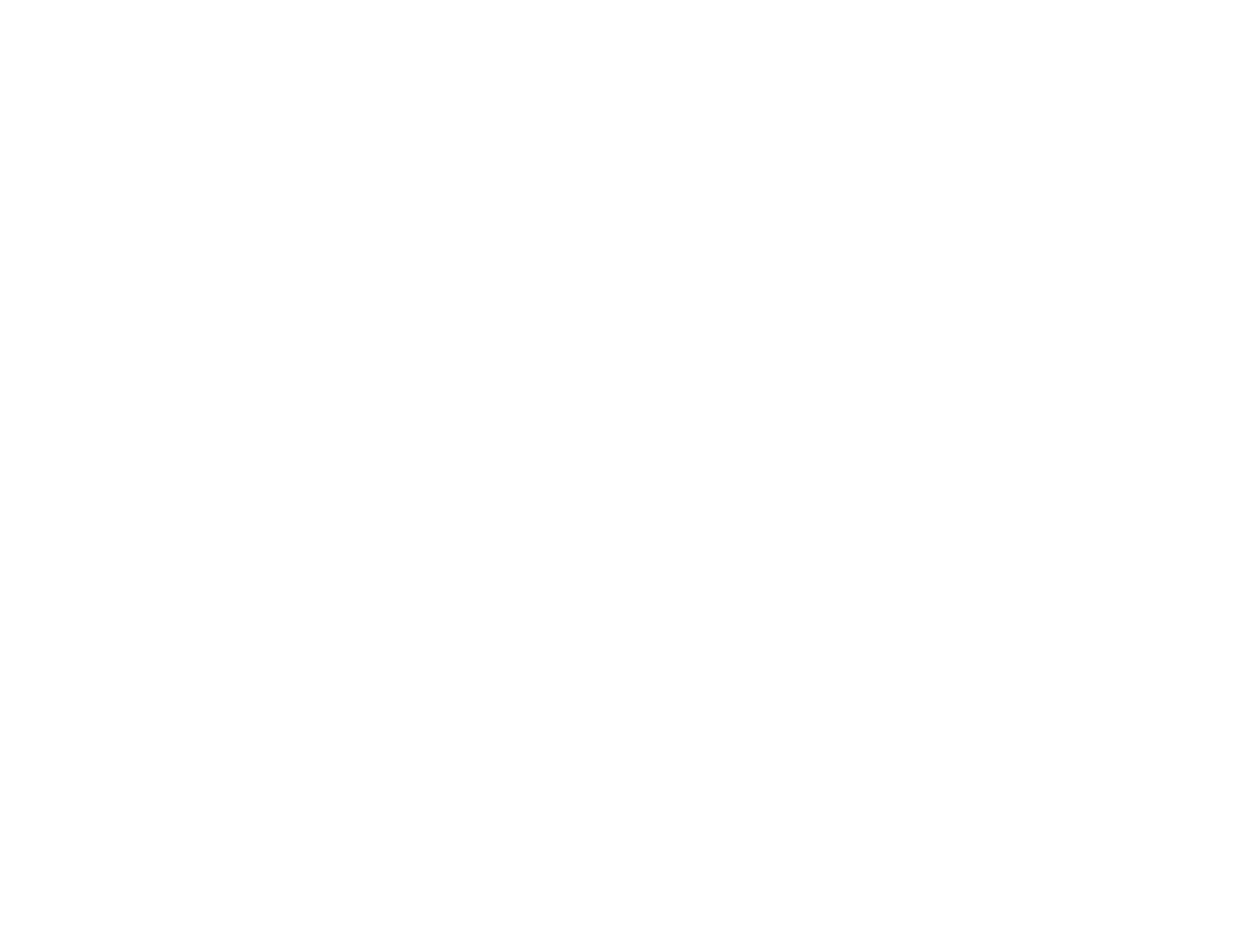
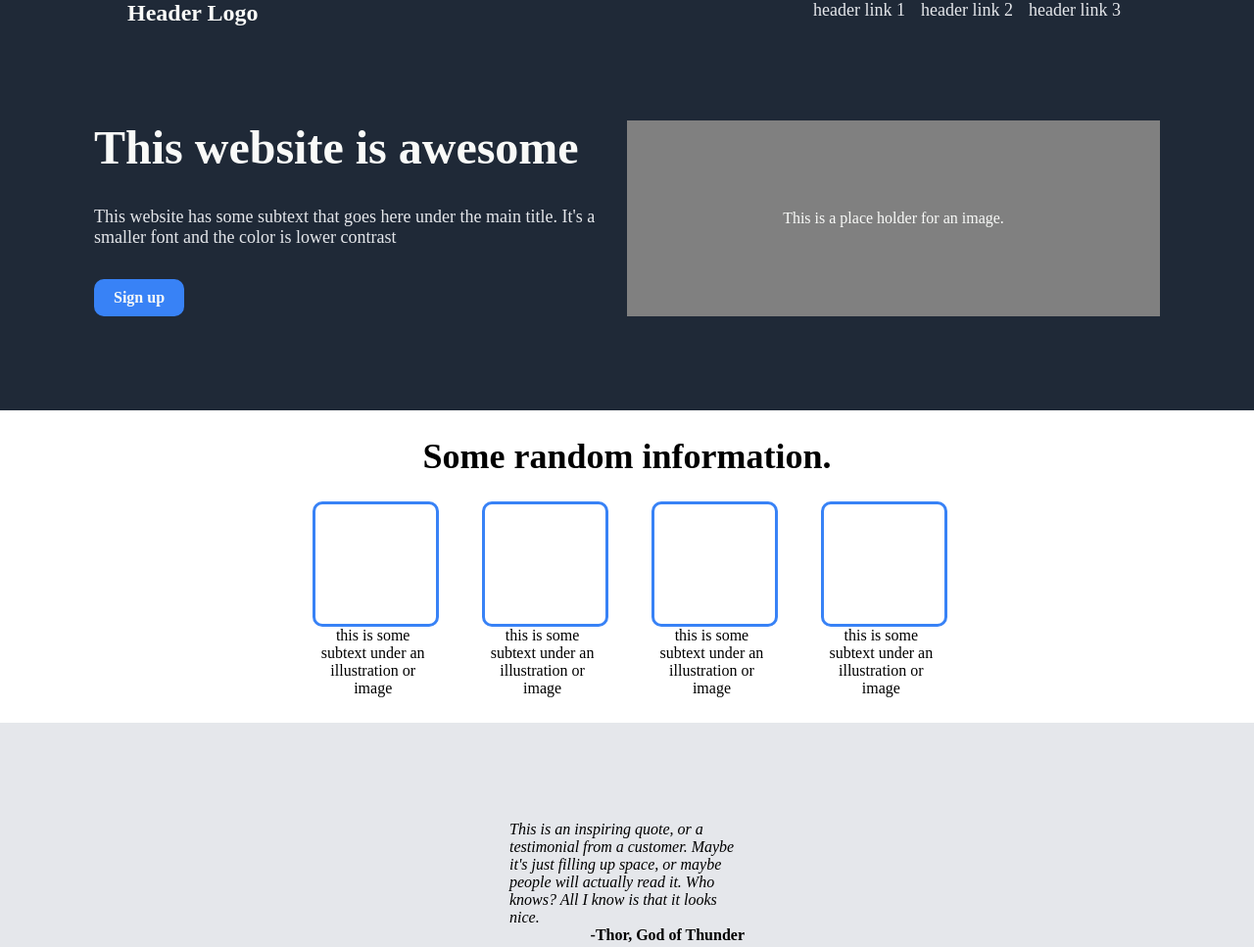
Before and after one commit to wjcblair/landing-page, a plain HTML site: page index.html in a window 1280 px wide. Shown: the top 967 px of the page at 98% size. Before the commit the page ends 800 px from the top, so only its background shows below. Drawn offline with Linux system fonts and the light colour scheme.

Commit message:
Finish page sections

```diff
--- a/index.html
+++ b/index.html
@@ -2,27 +2,73 @@
 <html lang="en">
   <head>
     <meta charset="UTF-8">
+    <link rel="stylesheet" href="styles.css">
     <title>TOP Landing Page Project</title>
   </head>
 
   <body>
-    <main-container>
-      <sign-up>
+    <div class="main">
+      <div class="header">
+        <div id="header-logo">Header Logo</div>
+        <div class="header links">
+          <div>header link 1</div>
+          <div>header link 2</div>
+          <div>header link 3</div>
+        </div>
+      </div>
+      <div class="hero">
+        <div class="hero-left">
+          <div id="hero-text">This website is awesome</div>
+          <div class="hero-secondary">This website has some subtext that goes here under the main title. It's a smaller font and the color is lower contrast</div>
+          <div class="button">Sign up</div>
+        </div>
+        <div class="hero-right">
+          This is a place holder for an image.
+        </div>
+      </div>
+      <div class="information">
+        <div id="info-header">Some random information.</div>
+        <div class="infos">
+          <div class="info-container">
+            <div class="info-box">
 
-      </sign-up>
-      <header>
+            </div>
+            this is some subtext under an illustration or image
+          </div>
+          <div class="info-container">
+            <div class="info-box">
 
-      </header>
+            </div>
+            this is some subtext under an illustration or image
+          </div>
+          <div class="info-container">
+            <div class="info-box">
 
-      <information>
+            </div>
+            this is some subtext under an illustration or image
+          </div>
+          <div class="info-container">
+            <div class="info-box">
 
-      </information>
-      <quote>
-
-      </quote>
-      <advert>
-
-      </advert>
-    </main-container>
+            </div>
+            this is some subtext under an illustration or image
+          </div>
+        </div>
+      </div>
+      <div class="quote">
+        <div id="quote-text">This is an inspiring quote, or a testimonial from a customer. Maybe it's just filling up space, or maybe people will actually read it. Who knows? All I know is that it looks nice.</div>
+        <div id="quote-by">-Thor, God of Thunder</div>
+      </div>
+      <div class="advert">
+        <div class="advert-text">
+          Call to action! It's time!
+          Sign up for our product by clicking that button right over there!
+        </div>
+          <div class="advert-button">Sign up</div>
+      </div>
+      <div class="footer">
+        Copyright Ⓒ The Odin Project 2021
+      </div>
+    </div>
   </body>
 </html>
--- a/styles.css
+++ b/styles.css
@@ -1,5 +1,160 @@
-.main-container {
+
+html, body {
+  margin: 0;
+}
+
+.main {
   background-color: white;
   display: flex;
   flex-flow: column;
+  margin: 0;
+  height: 100vh;
 }
+
+.header {
+  font-size: 24px;
+  color: #F9FAF8;
+  display: flex;
+  justify-content: space-between;
+  padding-left: 130px;
+  padding-right: 68px;
+}
+
+#header-logo {
+  font-weight: bold;
+}
+
+.footer {
+  color: white;
+  padding: 1%;
+  text-align: center;
+}
+
+.links {
+  display: flex;
+  flex-flow: row;
+  gap: 16px;
+}
+
+
+.header,
+.hero,
+.footer {
+  background-color: #1F2937;
+}
+
+.hero-left {
+  display: flex;
+  flex-flow: column wrap;
+  align-items: flex-start;
+  justify-content: space-between;
+  flex-basis: 50%;
+}
+
+.button {
+  background-color: #3882F6;
+  border-radius: 10px;
+  padding: 10px 20px;
+  font-weight: bold;
+}
+
+
+.hero-right {
+  display: flex;
+  width: 500px;
+  height: 200px;
+  background-color: grey;
+  align-items: center;
+  justify-content: center;
+  flex-grow: 2;
+  flex-basis: 50%;
+}
+
+.hero {
+  color: #F9FAF8;
+  display: flex;
+  justify-content: space-between;
+  padding: 96px;
+}
+
+#hero-text {
+  font-size: 48px;
+  font-weight: bolder;
+}
+
+.hero-secondary,
+.links {
+  font-size: 18px;
+  color: #E5E7EB;
+}
+
+.hero-secondary {
+  flex-wrap: wrap;
+}
+
+.information {
+  text-align: center;
+  display: flex;
+  flex-direction: column;
+  gap: 25px;
+  padding: 2%;
+}
+
+#info-header {
+  font-size: 36px;
+  font-weight: bold;
+}
+
+.infos {
+  display: flex;
+  justify-content: center;
+  gap: 50px;
+}
+
+.info-container {
+  display: flex;
+  flex-direction: column;
+  flex-basis: 10%;
+}
+
+.info-box {
+  color: white;
+  border: #3882F6;
+  border-style: solid;
+  border-radius: 10px;
+  padding: 50%;
+}
+
+
+.quote {
+  background-color: #E5E7EB;
+  display: flex;
+  padding: 100px 520px;
+  flex-flow: column;
+}
+
+#quote-text {
+  font-style: italic;
+  font-size: medium;
+}
+
+#quote-by {
+  font-weight: bold;
+  align-self: flex-end;
+}
+
+.advert {
+  display: flex;
+  flex-direction: row;
+  flex: 1;
+  background-color: #3882F6;
+  color: white;
+  padding: 2.5%;
+}
+
+.advert-text {
+  background-color: #3882F6;
+  display: flex;
+  flex-direction: column;
+  flex-basis: 50px;
+}
```
